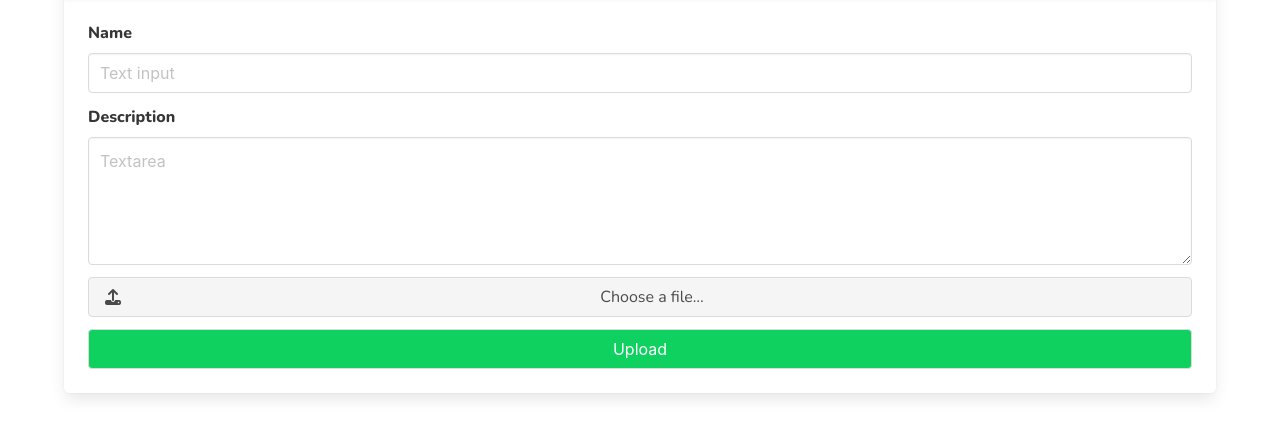
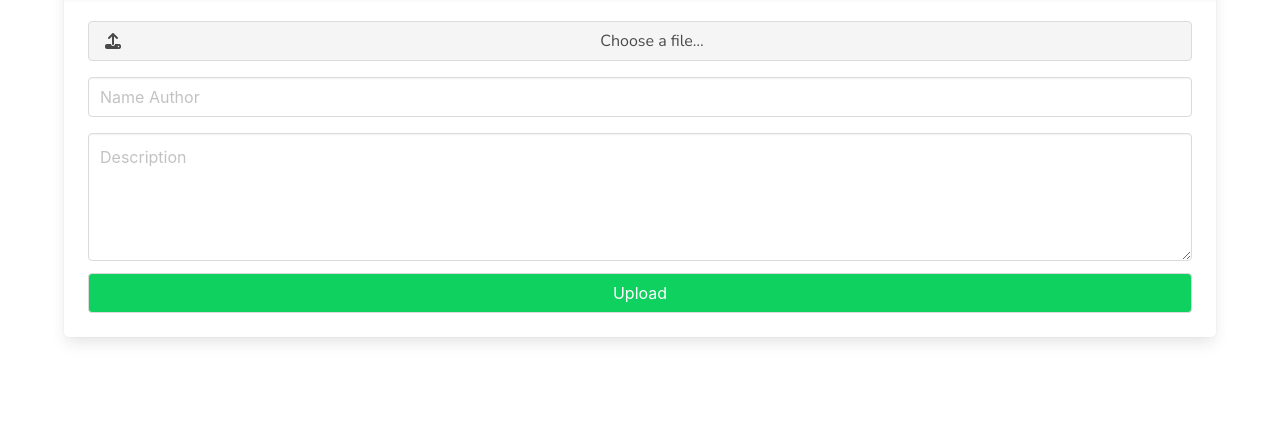
Before and after one commit to Jamprin12/Photomage, a React app: page /upload in a window 1280 px wide. Shown: the part 235-672 px from the top of the page. Built offline with nearby package versions, Linux system fonts and the light colour scheme; some packages are replaced by stand-ins of ours.

Commit message:
Already connect with Database 	* Save the name, description and url of image in firestore

```diff
--- a/public/index.html
+++ b/public/index.html
@@ -2,15 +2,15 @@
 <html lang="en">
   <head>
     <meta charset="utf-8" />
+    <meta name="viewport" content="width=device-width, initial-scale=1" />
+    <meta name="theme-color" content="#fff" />
+    <meta name="description" content="Share Anything" />
+
     <link rel="icon" href="%PUBLIC_URL%/favicon.ico" />
-    <meta name="viewport" content="width=device-width, initial-scale=1" />
-    <meta name="theme-color" content="#000000" />
-    <meta
-      name="description"
-      content="Web site created using create-react-app"
-    />
     <link rel="apple-touch-icon" href="%PUBLIC_URL%/images/logo192.png" />
+
     <title>PhotoMage</title>
+
     <link
       rel="stylesheet"
       href="https://cdn.jsdelivr.net/npm/bulma@0.9.0/css/bulma.min.css"
--- a/src/components/ImageGrid.jsx
+++ b/src/components/ImageGrid.jsx
@@ -9,9 +9,11 @@
     async function setData() {
       const data = await getData();
       setImages(data);
+      return data;
     }
     setData();
   }, []);
+
   return (
     <div className="images-grid my-4">
       {images.map(
--- a/src/components/Upload.jsx
+++ b/src/components/Upload.jsx
@@ -1,9 +1,10 @@
 import React, { useState } from "react";
-import { storage } from "../services/firebase";
+import { storage, db } from "../services/firebase";
 
 export default function Upload() {
   const [photo, setPhoto] = useState(null);
-  // useEffect(() => {}, []);
+  const [description, setDescription] = useState("");
+  const [name, setName] = useState("");
 
   const handleChange = (e) => {
     if (e.target.files[0]) {
@@ -24,9 +25,21 @@
           .ref("photos")
           .child(photo.name)
           .getDownloadURL()
-          .then((url) => {});
+          .then((url) => {
+            const data = {
+              url,
+              name,
+              description,
+            };
+            const photos = db.collection("Photos");
+            photos.add(data);
+            console.log(photos);
+          });
       }
     );
+    setDescription("");
+    setName("");
+    setPhoto(null);
   };
 
   return (
@@ -35,20 +48,6 @@
         <p className="card-header-title">Upload Images</p>
       </div>
       <div className="card-content">
-        <div className="field">
-          <label className="label">Name</label>
-          <div className="control">
-            <input className="input" type="text" placeholder="Text input" />
-          </div>
-        </div>
-
-        <div className="field">
-          <label className="label">Description</label>
-          <div className="control">
-            <textarea className="textarea" placeholder="Textarea"></textarea>
-          </div>
-        </div>
-
         <div className="file is-fullwidth">
           <label className="file-label">
             <input
@@ -66,6 +65,33 @@
           </label>
         </div>
 
+        <div className="field mt-4">
+          <div className="control">
+            <input
+              className="input"
+              onChange={(e) => {
+                setName(e.target.value);
+              }}
+              type="text"
+              placeholder="Name Author"
+              value={name}
+            />
+          </div>
+        </div>
+
+        <div className="field mt-4">
+          <div className="control">
+            <textarea
+              className="textarea"
+              onChange={(e) => {
+                setDescription(e.target.value);
+              }}
+              placeholder="Description"
+              value={description}
+            ></textarea>
+          </div>
+        </div>
+
         <div className="field is-fullwidth mt-3">
           <div className="control">
             <button onClick={handleUpload} className="button is-fullwidth">
--- a/src/services/api.js
+++ b/src/services/api.js
@@ -5,7 +5,6 @@
 async function getData() {
   const res = await fetch(url);
   const data = await res.json();
-  console.log(data);
   return data;
 }
 
--- a/src/services/firebase.js
+++ b/src/services/firebase.js
@@ -15,5 +15,7 @@
 firebase.analytics();
 
 const storage = firebase.storage();
+const db = firebase.firestore();
 
-export { storage };
+
+export { storage, db };
```
